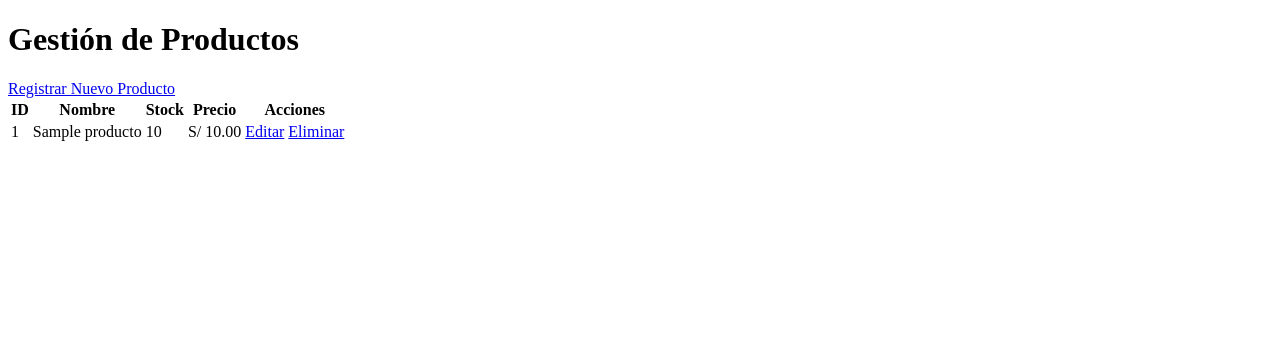
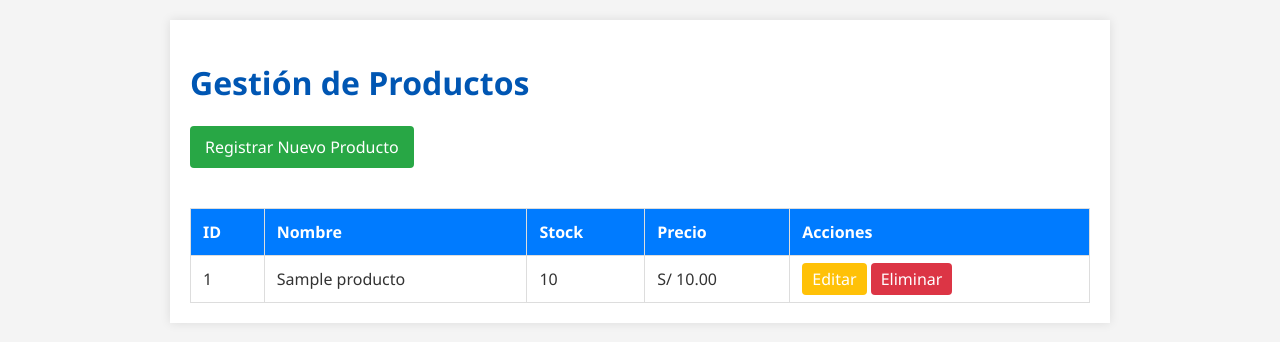
Before and after one commit to miguel-jaeger/COEDE-MySQL3, a PHP site: template vista/listar.php in a window 1280 px wide. Shown: the top 342 px of the page. Run offline with PHP 8.4, Linux system fonts and the light colour scheme; the template is opened without the code that fills it: most values are stand-ins (such as "Sample title", 1, 10 or a date in 2020).

Commit message:
actualizado

```diff
--- a/vista/listar.php
+++ b/vista/listar.php
@@ -2,8 +2,21 @@
 <html lang="es">
 <head>
     <meta charset="UTF-8">
-    <meta name="viewport" content="width=device-width, initial-scale=1.0">
     <title>Lista de Productos</title>
+    <style>
+        body { font-family: 'Segoe UI', Tahoma, Geneva, Verdana, sans-serif; background-color: #f4f4f4; color: #333; }
+        .container { max-width: 900px; margin: 20px auto; padding: 20px; background-color: #fff; box-shadow: 0 0 10px rgba(0,0,0,0.1); }
+        h1 { color: #0056b3; }
+        table { width: 100%; border-collapse: collapse; margin-top: 20px; }
+        th, td { border: 1px solid #ddd; padding: 12px; text-align: left; }
+        th { background-color: #007bff; color: white; }
+        tr:nth-child(even) { background-color: #f2f2f2; }
+        a { text-decoration: none; }
+        .btn { padding: 5px 10px; border-radius: 4px; color: white; }
+        .btn-registrar { display: inline-block; margin-bottom: 20px; background-color: #28a745; padding: 10px 15px; }
+        .btn-editar { background-color: #ffc107; }
+        .btn-eliminar { background-color: #dc3545; }
+    </style>
 </head>
 <body>
     <div class="container">
```
